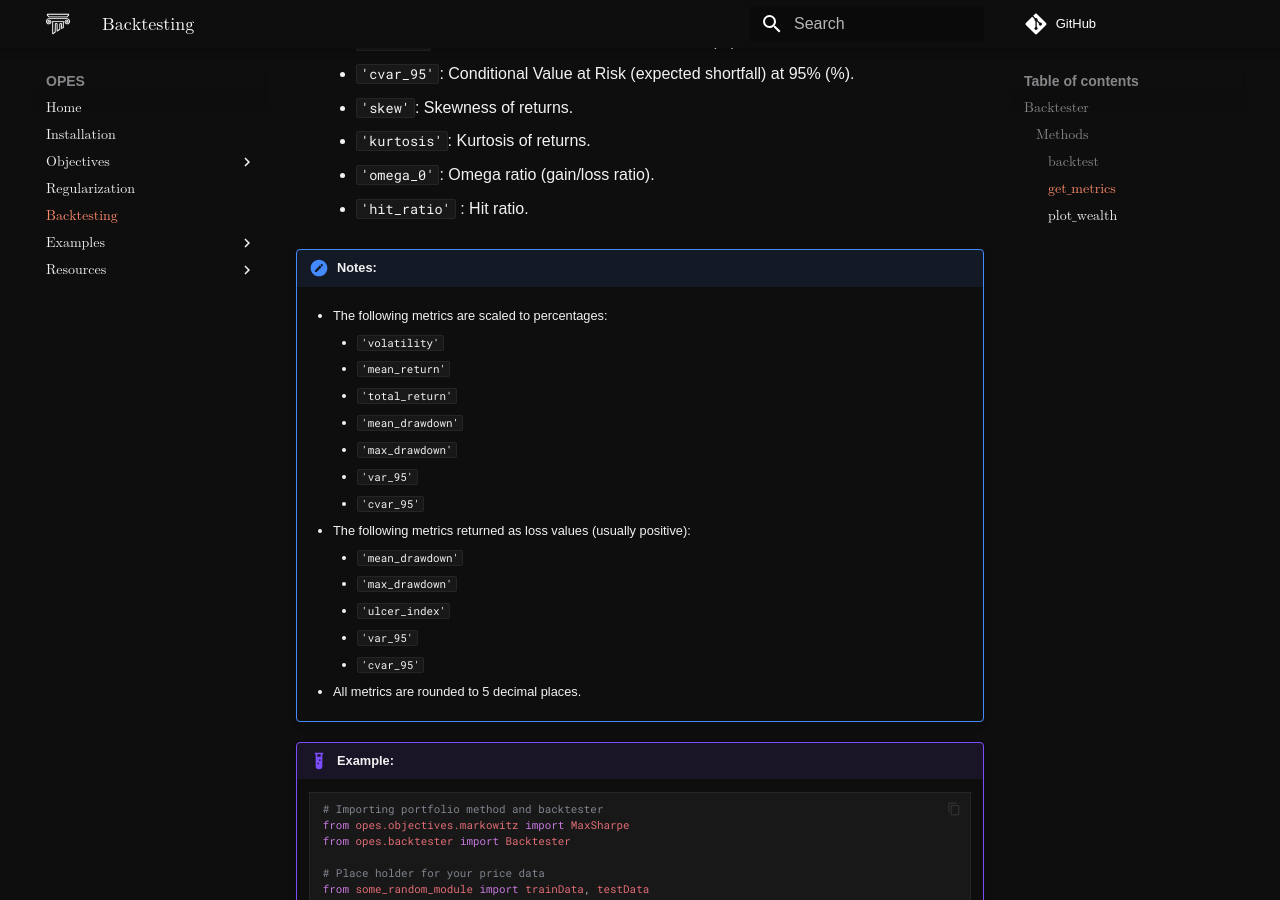
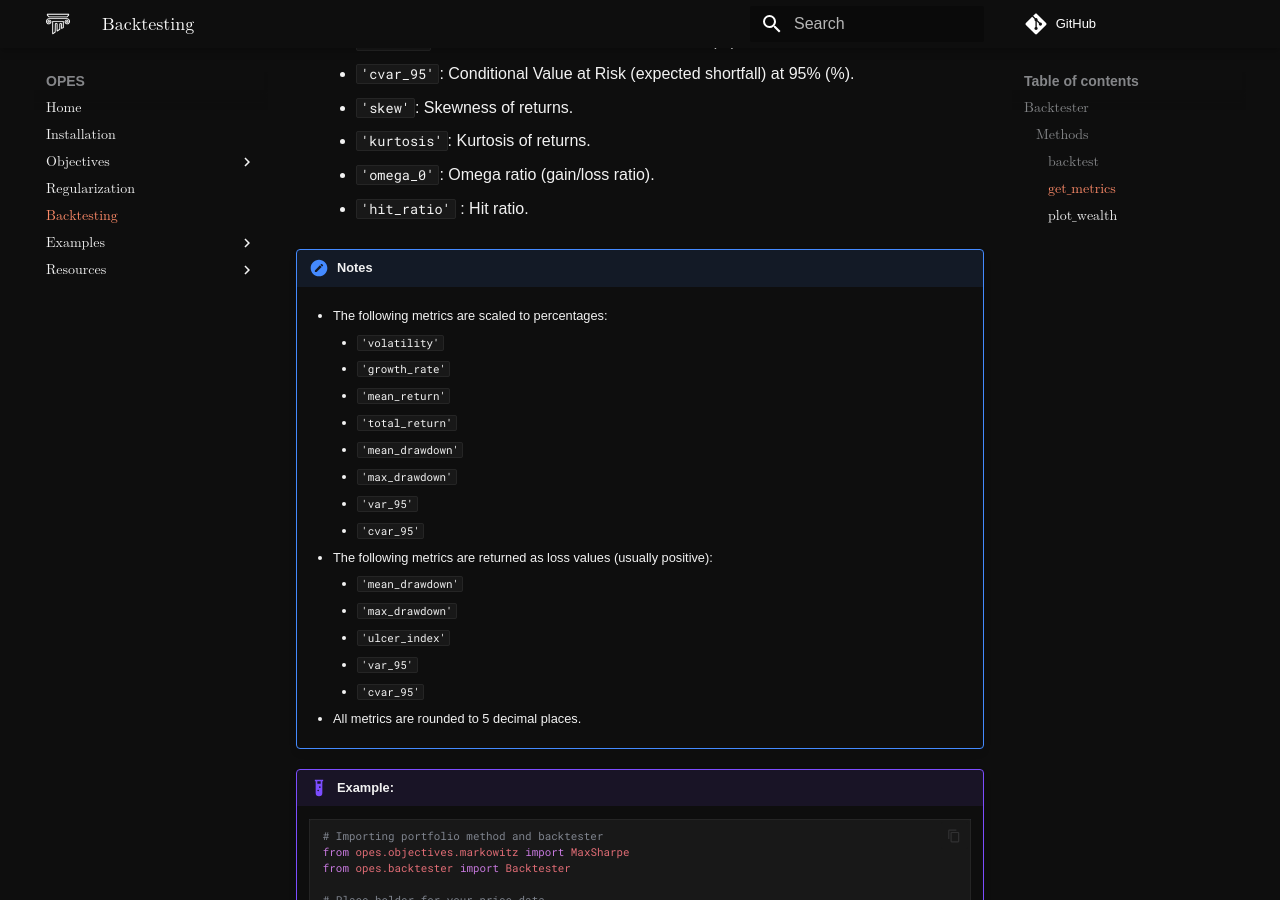
Before and after one commit to opes-core/opes, an MkDocs documentation site: the page built from docs/docs/backtesting.md, in a window 1280 px wide and 900 px high, scrolled down 4270 px. Built offline with MkDocs 1.6.1 and Material for MkDocs 9.7.7, drawn with Linux system fonts in a browser that asks for light colours; some web fonts are replaced.

Commit message:
[FIX] fixed computation bug in `get_metrics`
- Fixed a logical bug for computing sharpe, sortino and volatility
- Updated documentation with minor changes

```diff
--- a/docs/docs/backtesting.md
+++ b/docs/docs/backtesting.md
@@ -187,9 +187,10 @@
     - `'omega_0'`: Omega ratio (gain/loss ratio).
     - `'hit_ratio'` : Hit ratio.
 
-!!! note "Notes:"
+!!! note "Notes"
     - The following metrics are scaled to percentages:
         - `'volatility'`
+        - `'growth_rate'`
         - `'mean_return'`
         - `'total_return'`
         - `'mean_drawdown'`
@@ -197,7 +198,7 @@
         - `'var_95'`
         - `'cvar_95'`
 
-    - The following metrics returned as loss values (usually positive):
+    - The following metrics are returned as loss values (usually positive):
         - `'mean_drawdown'`
         - `'max_drawdown'`
         - `'ulcer_index'`
```
Also changed, not shown: 1 other file.
